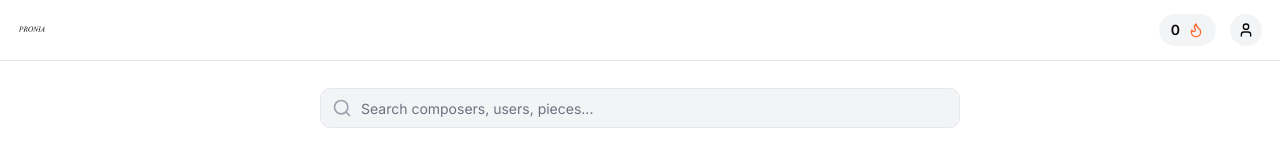
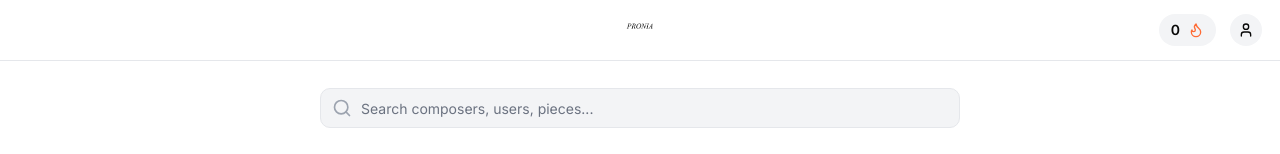
Before and after one commit to michaelanunn/proniav2, a Next.js app: page /feed in a window 1280 px wide. Shown: the top 154 px of the page. Built offline with nearby package versions, Linux system fonts and the light colour scheme.

Commit message:
test new version

```diff
--- a/src/components/TopBar.tsx
+++ b/src/components/TopBar.tsx
@@ -21,12 +21,9 @@ export const TopBar = ({ streak = 0, showBranding = true }: TopBarProps) => {
   return (
     <>
       <header className="fixed top-0 left-0 right-0 bg-white border-b border-gray-200 z-40 px-4 py-3">
+        <div className="relative">
           <div className="flex items-center justify-between">
-          {showBranding ? (
-            <BrandMark href="/feed" />
-          ) : (
             <div className="h-8" />
-          )}
 
             <div className="flex items-center gap-3">
               <div className="flex items-center gap-2 bg-gray-100 px-3 py-1.5 rounded-full">
@@ -49,6 +46,15 @@ export const TopBar = ({ streak = 0, showBranding = true }: TopBarProps) => {
               </Button>
             </div>
           </div>
+
+          {showBranding && (
+            <div className="absolute left-1/2 top-1/2 -translate-x-1/2 -translate-y-1/2 pointer-events-none">
+              <div className="pointer-events-auto">
+                <BrandMark href="/feed" />
+              </div>
+            </div>
+          )}
+        </div>
       </header>
 
       <ProfilePopup
```
Lines whose indentation alone changed are shown as unchanged.
